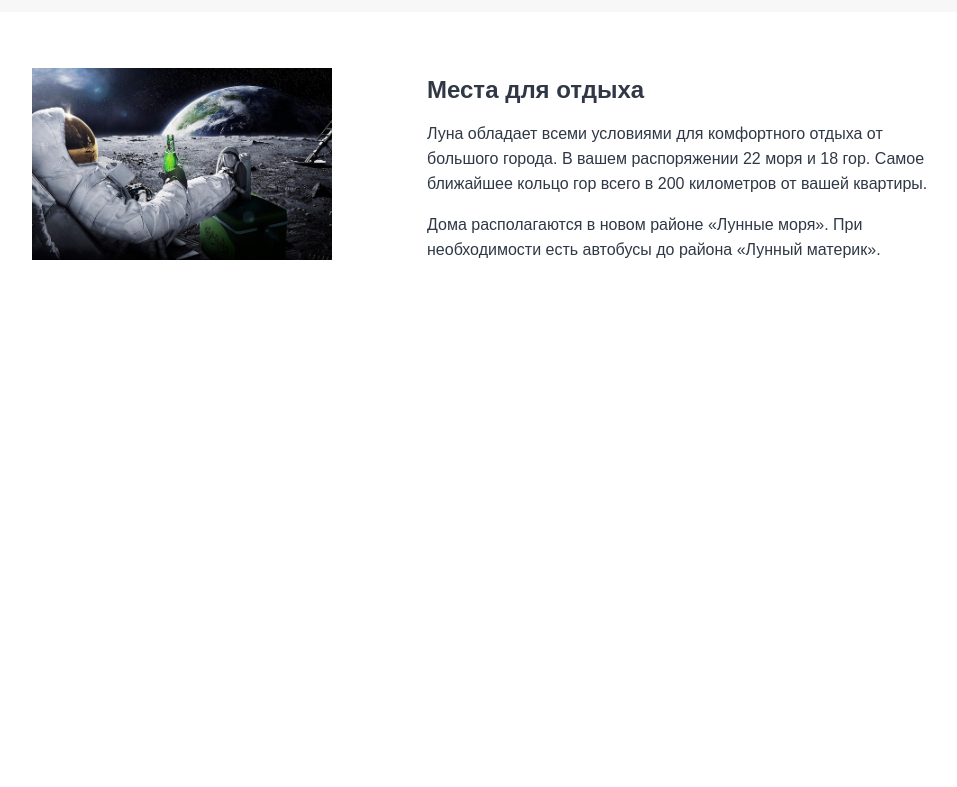
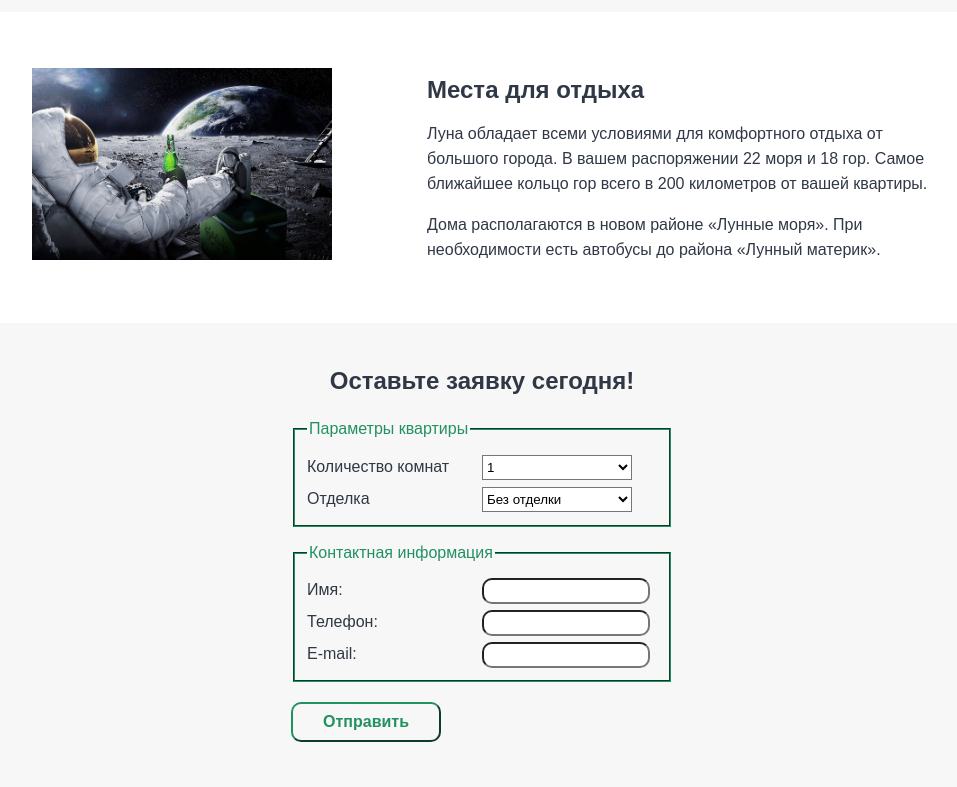
Before and after one commit to julijaschwarz/Landing-Lunar-Sea, a plain HTML site: page src/index.html in a window 1280 px wide. Shown: the part 854-1641 px from the top of the page, without its empty margins (158-1115 px from the left). Before the commit the page ends 1177 px from the top, so only its background shows below. Drawn offline with Linux system fonts and the light colour scheme.

Commit message:
Sixth step

```diff
--- a/src/index.html
+++ b/src/index.html
@@ -27,11 +27,11 @@
                 </nav>
             </div>
         </div>
-        <div class="flex-container first-block">
+        <div class="first-block">
             <img src="../images/logo.svg" height="100px" alt="Логотип">
             <h1>ЖК Лунное море</h1>
             <p>Место, откуда не хочется улетать</p>
-            <form>
+            <form action="#booking">
                 <button>Забронировать</button>
             </form>
         </div>
@@ -60,8 +60,8 @@
 
             </div>
         </section>
-        <section>
-            <div id="AboutLcd" class="flex-container-two container-color">
+        <section class="section-color">
+            <div id="AboutLcd" class="flex-container-two">
                 <div class="item-2">
                     <h2>О ЖК «Лунное море»</h2>
                     <p>Все чаще жители Москвы предпочитают загородный дом городской квартире, к тому же связь с
@@ -88,6 +88,74 @@
                 </div>
             </div>
         </section>
+        <section id="booking" class="section-color">
+            <div class="last-block">
+                <h2>Оставьте заявку сегодня!</h2>
+
+                <form>
+                    <fieldset>
+                        <legend>Параметры квартиры</legend>
+                        <div class="block">
+                            <div class="item-block">
+                                <label>Количество комнат</label>
+                            </div>
+                            <div class="item-block">
+                                <select>
+                                    <option>1</option>
+                                    <option>2</option>
+                                    <option>3</option>
+                                </select>
+                            </div>
+                        </div>
+                        <div class="block">
+                            <div class="item-block">
+                                <label>Отделка</label>
+                            </div>
+                            <div class="item-block">
+                                <select>
+                                    <option>Без отделки</option>
+                                    <option>С отделкой</option>
+                                    <option>Евроремонт</option>
+                                </select>
+                            </div>
+                        </div>
+                    </fieldset>
+                </form>
+
+                <form>
+                    <fieldset>
+                        <legend>Контактная информация</legend>
+                        <div class="block">
+                            <div class="item-block">
+                                <label>Имя:</label>
+                            </div>
+                            <div class="item-block">
+                                <input type="text">
+                            </div>
+                        </div>
+                        <div class="block">
+                            <div class="item-block">
+                                <label>Телефон:</label>
+                            </div>
+                            <div class="item-block">
+                                <input type="text">
+                            </div>
+                        </div>
+                        <div class="block">
+                            <div class="item-block"
+                                <label>E-mail:</label>
+                            </div>
+                            <div class="item-block">
+                                <input type="text">
+                            </div>
+                        </div>
+                    </fieldset>
+                </form>
+                <form>
+                    <button>Отправить</button>
+                </form>
+            </div>
+        </section>
     </main>
     <footer>
 
--- a/src/styles/style.css
+++ b/src/styles/style.css
@@ -35,7 +35,7 @@ section {
     display: flex;
 }
 
-.container-color {
+.section-color {
     background-color: #f7f7f7;
 }
 
@@ -134,3 +134,80 @@ h1 {
     text-align: left;
     align-self: center;
 }
+
+.last-block {
+
+    margin: 0 auto;
+
+    padding: 25px;
+}
+
+.last-block h2 {
+    justify-content: center;
+    text-align: center;
+}
+
+fieldset {
+    display: block;
+    margin-inline-start: 2px;
+    margin-inline-end: 2px;
+    padding-block-start: 0.35em;
+    padding-inline-start: 0.75em;
+    padding-inline-end: 0.75em;
+    padding-block-end: 0.625em;
+    min-inline-size: min-content;
+    border-width: 2px;
+    border-style: groove;
+    border-color: #219161;
+    border-image: initial;
+
+    width: 350px;
+    line-height: 2em;
+    margin-top: 10px;
+}
+legend {
+    color: #219161;
+    text-align: left;
+}
+
+.block {
+    display: flex;
+}
+
+.item-block {
+    flex: 1;
+    text-align: left;
+    white-space: nowrap;
+
+}
+
+select {
+    height: 25px;
+    width: 150px;
+    background-color: #ffffff;
+
+}
+
+
+input {
+    border-radius: 10px;
+    height: 20px;
+    width: 160px;
+}
+
+.last-block button {
+    border-radius: 10px;
+    cursor: pointer;
+    width: 150px;
+    height: 40px;
+    margin-top: 20px;
+    margin-bottom: 20px;
+
+    background-color: #f7f7f7;
+    border-color: #219161;
+    color: #219161;
+    font-weight: bold;
+    font-size: 16px;
+
+    justify-content: left;
+}
```
